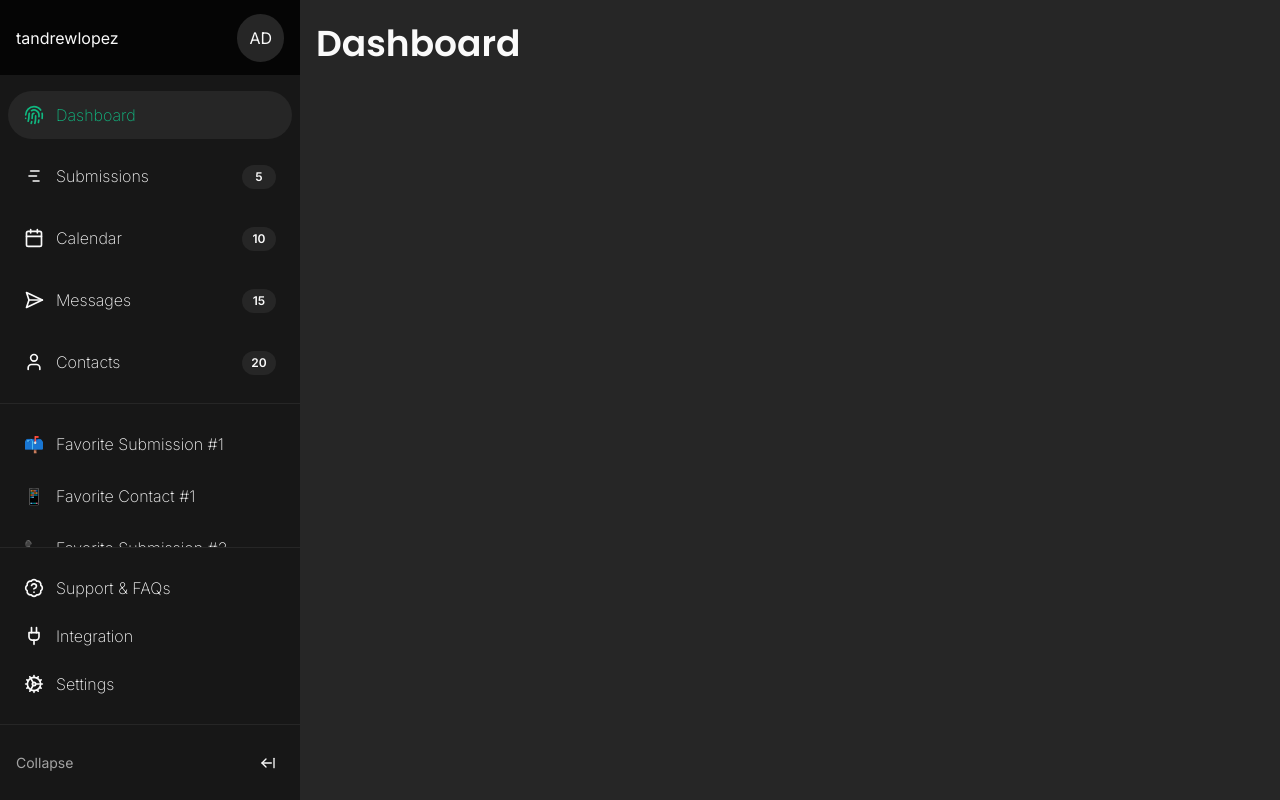
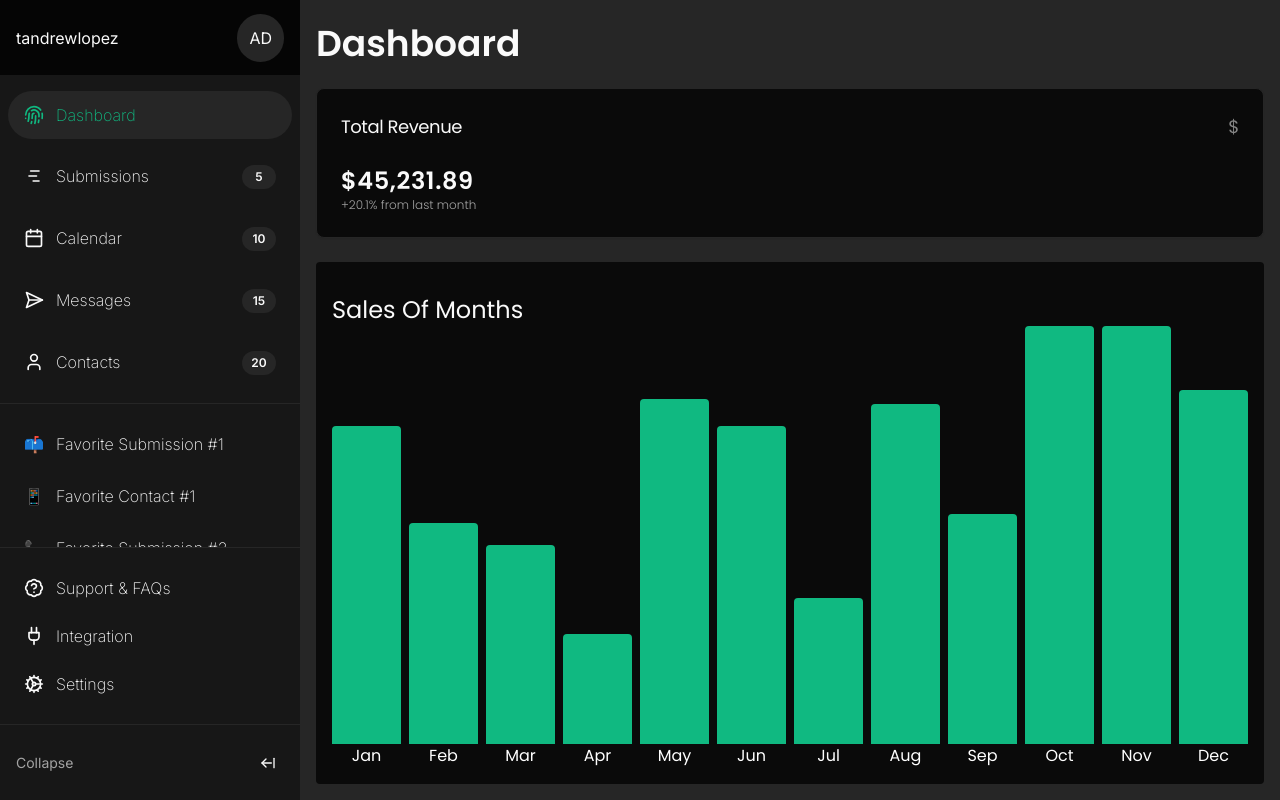
Before and after one commit to TAndrewLopez/crm_components, a Next.js app: page / in a window 1280 px wide. Built offline with nearby package versions, Linux system fonts and the light colour scheme.

Commit message:
bar graph created

```diff
--- /dev/null
+++ b/app/(dashboard)/_components/barGraph.tsx
@@ -0,0 +1,27 @@
+import moment from "moment";
+
+const SALES = [
+    4300, 3000, 2700, 1500, 4700, 4300, 2000, 4600, 3100, 5800, 6000, 4800,
+];
+
+export const BarGraph = () => {
+    const high = Math.max(...SALES);
+    const heights = SALES.map((num) => Math.round((num * 100) / high));
+    const months = moment.monthsShort();
+
+    return (
+        <div className="flex flex-1 items-end gap-x-2">
+            {heights.map((height, i) => (
+                <div className="flex flex-col justify-end flex-1 h-full" key={i}>
+                    <div
+                        className="bg-emerald-500 rounded-t"
+                        style={{ height: `${height}%` }}
+                    />
+                    <p className="text-white text-center">
+                        {months[i]}
+                    </p>
+                </div>
+            ))}
+        </div>
+    )
+}
--- /dev/null
+++ b/app/(dashboard)/_components/dashboardGraph.tsx
@@ -0,0 +1,11 @@
+import { BarGraph } from "./barGraph";
+
+
+export const DashboardGraph = () => {
+    return (
+        <div className="h-full flex-1 flex flex-col rounded bg-neutral-950 p-4">
+            <h2 className="text-2xl pt-4 rounded-t">Sales Of Months</h2>
+            <BarGraph />
+        </div>
+    );
+};
--- /dev/null
+++ b/app/(dashboard)/_components/dashboardWidget.tsx
@@ -0,0 +1,33 @@
+import {
+    Card,
+    CardContent,
+    CardDescription,
+    CardHeader,
+    CardTitle,
+} from '@/components/ui/card'
+
+type Props = {
+    children: React.ReactNode
+    description: string;
+    title: string;
+    titleIcon: string;
+}
+
+export const DashboardWidget = ({ children, description, title, titleIcon, }: Props) => {
+    return (
+        <Card>
+            <CardHeader>
+                <CardTitle className='flex items-center justify-between text-lg font-normal'>
+                    <p>{title}</p>
+                    <div className='text-white/50'>{titleIcon}</div>
+                </CardTitle>
+            </CardHeader>
+            <CardContent>
+                {children}
+                <CardDescription className='text-xs font-light'>
+                    {description}
+                </CardDescription>
+            </CardContent>
+        </Card>
+    )
+}
--- a/app/(dashboard)/page.tsx
+++ b/app/(dashboard)/page.tsx
@@ -1,13 +1,26 @@
-import { PageWrapper } from "./_components/pageWrapper"
-
+import { DashboardGraph } from "./_components/dashboardGraph";
+import { DashboardWidget } from "./_components/dashboardWidget";
+import { PageWrapper } from "./_components/pageWrapper";
 
 const DashboardPage = () => {
   return (
-    <PageWrapper className='flex flex-col gap-y-6'>
+    <PageWrapper className="flex flex-col gap-y-6">
       <h1 className="text-4xl font-semibold">Dashboard</h1>
+
+      <DashboardWidget
+        title="Total Revenue"
+        titleIcon="$"
+        description="+20.1% from last month">
+        <div className="text-2xl font-semibold tracking-wide">$45,231.89</div>
+      </DashboardWidget>
+
+      <div className="flex flex-col xl:flex-row gap-4 h-full">
+        <DashboardGraph />
+
+      </div>
+
     </PageWrapper>
-  )
-}
+  );
+};
 
-
-export default DashboardPage
+export default DashboardPage;
--- a/app/fonts/index.ts
+++ b/app/fonts/index.ts
@@ -1,6 +1,8 @@
-import { Poppins } from "next/font/google";
+import { Inter, Poppins } from "next/font/google";
 
 export const poppins = Poppins({
     subsets: ["latin"],
     weight: ["100", "200", "300", "400", "500", "600", "700", "800", "900"],
 })
+
+export const inter = Inter({ subsets: ['latin'] })
--- a/app/layout.tsx
+++ b/app/layout.tsx
@@ -1,10 +1,8 @@
 import type { Metadata } from 'next'
-import { Inter } from 'next/font/google'
 import './globals.css'
 import { ThemeProvider } from '@/components/themeProvider'
-import { Sidebar } from '@/components/sidebar'
+import { inter } from './fonts'
 
-const inter = Inter({ subsets: ['latin'] })
 
 export const metadata: Metadata = {
   title: 'Create Next App',
--- a/components/sidebar/navItem.tsx
+++ b/components/sidebar/navItem.tsx
@@ -10,7 +10,7 @@ import { Badge } from "../ui/badge";
 
 type Props = {
     children: React.ReactNode;
-    count: number;
+    count?: number;
     name: string;
     href: string;
 };
@@ -18,6 +18,7 @@ type Props = {
 export const NavItem = ({ children, count, name, href }: Props) => {
     const pathname = usePathname();
     const { isOpen } = useSidebar();
+    const notificationCount = count && count > 0 ? count : 0
     const activeNav = href === pathname;
     const defaultStyles = cn(
         "relative px-4 py-3 font-extralight flex hover:bg-neutral-800 gap-x-4 items-center",
@@ -33,7 +34,7 @@ export const NavItem = ({ children, count, name, href }: Props) => {
                             {children}
                             {isOpen && <div>{name}</div>}
                         </div>
-                        {count > 0 && (
+                        {notificationCount > 0 && (
                             <div className="relative">
                                 <Badge className="rounded-xl" variant={activeNav ? "active" : "secondary"}>
                                     {count}
@@ -46,7 +47,7 @@ export const NavItem = ({ children, count, name, href }: Props) => {
                 <Hint label={name} side="right" delayAmount={0} asChild>
                     <Link href={href} className={defaultStyles + " rounded-2xl"}>
                         <div className="relative">
-                            {!!count && <Badge variant="notification">{count}</Badge>}
+                            {!!count && <Badge variant="notification">{notificationCount}</Badge>}
                             {children}
                         </div>
                     </Link>
--- a/components/sidebar/toggle.tsx
+++ b/components/sidebar/toggle.tsx
@@ -12,7 +12,8 @@ type Props = {};
 export const Toggle = ({ }: Props) => {
     const { isOpen, onCollapse, onExpand } = useSidebar();
     const label = isOpen ? "Collapse" : "Expand";
-    const onClick = isOpen ? onCollapse : onExpand
+    let onClick = isOpen ? onCollapse : onExpand
+
 
     return (
         <div className="flex items-center w-full">
--- /dev/null
+++ b/components/ui/card.tsx
@@ -0,0 +1,79 @@
+import * as React from "react"
+
+import { cn } from "@/lib/utils"
+
+const Card = React.forwardRef<
+  HTMLDivElement,
+  React.HTMLAttributes<HTMLDivElement>
+>(({ className, ...props }, ref) => (
+  <div
+    ref={ref}
+    className={cn(
+      "rounded-lg border bg-card text-card-foreground shadow-sm",
+      className
+    )}
+    {...props}
+  />
+))
+Card.displayName = "Card"
+
+const CardHeader = React.forwardRef<
+  HTMLDivElement,
+  React.HTMLAttributes<HTMLDivElement>
+>(({ className, ...props }, ref) => (
+  <div
+    ref={ref}
+    className={cn("flex flex-col space-y-1.5 p-6", className)}
+    {...props}
+  />
+))
+CardHeader.displayName = "CardHeader"
+
+const CardTitle = React.forwardRef<
+  HTMLParagraphElement,
+  React.HTMLAttributes<HTMLHeadingElement>
+>(({ className, ...props }, ref) => (
+  <h3
+    ref={ref}
+    className={cn(
+      "text-2xl font-semibold leading-none tracking-tight",
+      className
+    )}
+    {...props}
+  />
+))
+CardTitle.displayName = "CardTitle"
+
+const CardDescription = React.forwardRef<
+  HTMLParagraphElement,
+  React.HTMLAttributes<HTMLParagraphElement>
+>(({ className, ...props }, ref) => (
+  <p
+    ref={ref}
+    className={cn("text-sm text-muted-foreground", className)}
+    {...props}
+  />
+))
+CardDescription.displayName = "CardDescription"
+
+const CardContent = React.forwardRef<
+  HTMLDivElement,
+  React.HTMLAttributes<HTMLDivElement>
+>(({ className, ...props }, ref) => (
+  <div ref={ref} className={cn("p-6 pt-0", className)} {...props} />
+))
+CardContent.displayName = "CardContent"
+
+const CardFooter = React.forwardRef<
+  HTMLDivElement,
+  React.HTMLAttributes<HTMLDivElement>
+>(({ className, ...props }, ref) => (
+  <div
+    ref={ref}
+    className={cn("flex items-center p-6 pt-0", className)}
+    {...props}
+  />
+))
+CardFooter.displayName = "CardFooter"
+
+export { Card, CardHeader, CardFooter, CardTitle, CardDescription, CardContent }
--- a/package.json
+++ b/package.json
@@ -15,6 +15,7 @@
     "class-variance-authority": "^0.7.0",
     "clsx": "^2.1.0",
     "lucide-react": "^0.307.0",
+    "moment": "^2.30.1",
     "next": "14.0.4",
     "next-themes": "^0.2.1",
     "react": "^18",
```
Also changed, not shown: components/sidebar/wrapper.tsx (+3 -5 lines), lib/utils.ts (line endings or trailing spaces), 1 other file (tests, documents, lock files or other folders).
